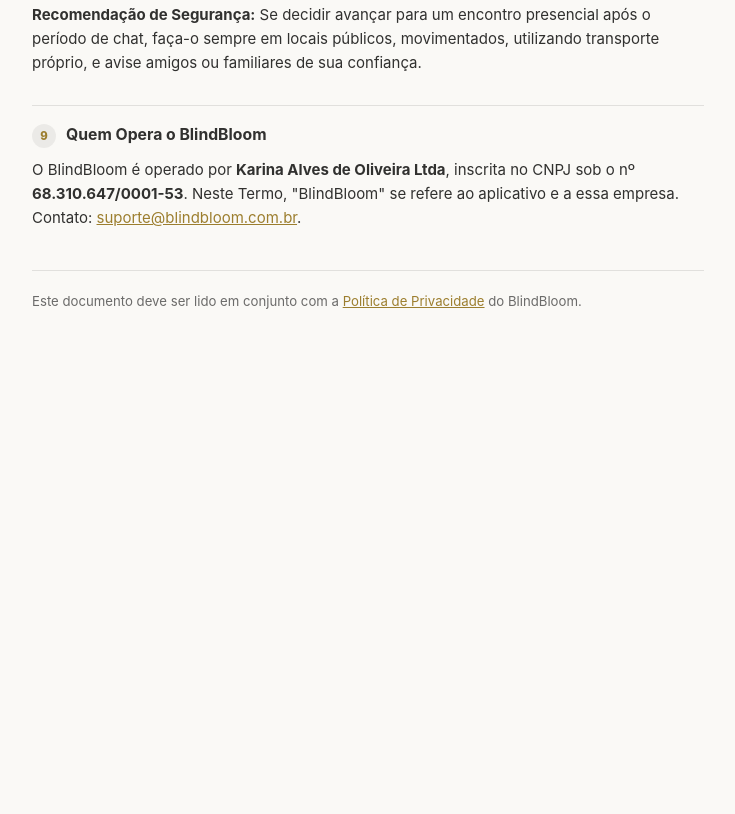
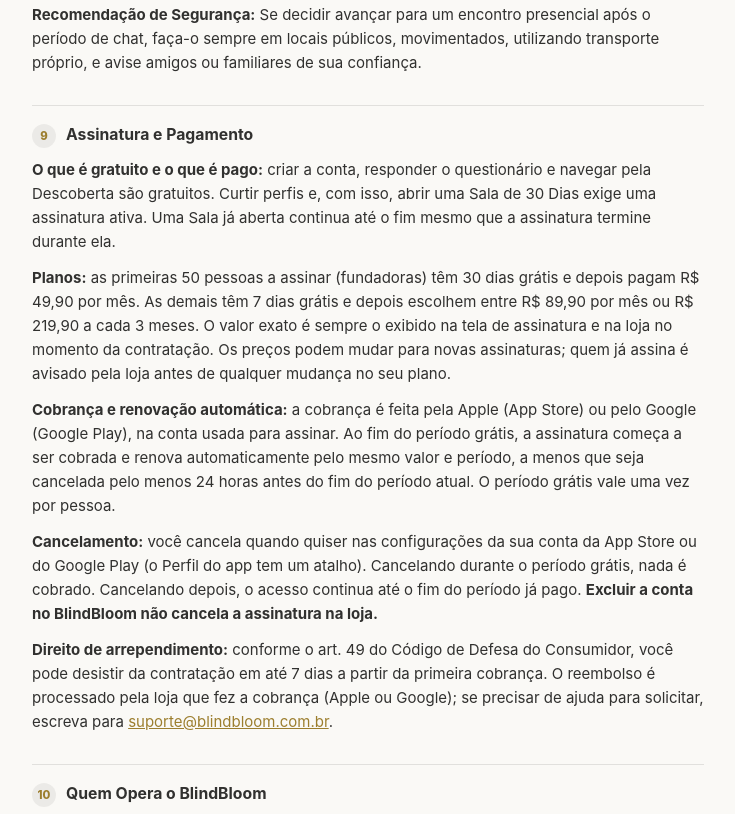
Before and after one commit to blindbloom-br/politica-privacidade, a plain HTML site: page termos.html in a window 1280 px wide. Shown: the part 3162-3976 px from the top of the page, without its empty margins (272-1007 px from the left). Before the commit the page ends 3554 px from the top, so only its background shows below. Drawn offline with Linux system fonts and the light colour scheme.

Commit message:
Termos: assinatura, renovação automática, cancelamento e arrependimento
Co-Authored-By: Claude Opus 5.5 <noreply@anthropic.com>
Claude-Session: https://claude.ai/code/session_01E2dCMh6zpie4PFqBdGHLDu

```diff
--- a/termos.html
+++ b/termos.html
@@ -161,7 +161,14 @@
   <p><strong>Diligência e Discernimento:</strong> Embora o BlindBloom exija a validação de CPF e celular para mitigar a criação de contas falsas, a plataforma não realiza verificações de antecedentes criminais, consultas ao SPC/Serasa ou avaliações psicológicas de seus usuários. Orientamos que você aja com extrema prudência, sabedoria e discernimento espiritual.</p>
   <p><strong>Recomendação de Segurança:</strong> Se decidir avançar para um encontro presencial após o período de chat, faça-o sempre em locais públicos, movimentados, utilizando transporte próprio, e avise amigos ou familiares de sua confiança.</p>
 
-  <h2><span class="num">9</span> Quem Opera o BlindBloom</h2>
+  <h2><span class="num">9</span> Assinatura e Pagamento</h2>
+  <p><strong>O que é gratuito e o que é pago:</strong> criar a conta, responder o questionário e navegar pela Descoberta são gratuitos. Curtir perfis e, com isso, abrir uma Sala de 30 Dias exige uma assinatura ativa. Uma Sala já aberta continua até o fim mesmo que a assinatura termine durante ela.</p>
+  <p><strong>Planos:</strong> as primeiras 50 pessoas a assinar (fundadoras) têm 30 dias grátis e depois pagam R$ 49,90 por mês. As demais têm 7 dias grátis e depois escolhem entre R$ 89,90 por mês ou R$ 219,90 a cada 3 meses. O valor exato é sempre o exibido na tela de assinatura e na loja no momento da contratação. Os preços podem mudar para novas assinaturas; quem já assina é avisado pela loja antes de qualquer mudança no seu plano.</p>
+  <p><strong>Cobrança e renovação automática:</strong> a cobrança é feita pela Apple (App Store) ou pelo Google (Google Play), na conta usada para assinar. Ao fim do período grátis, a assinatura começa a ser cobrada e renova automaticamente pelo mesmo valor e período, a menos que seja cancelada pelo menos 24 horas antes do fim do período atual. O período grátis vale uma vez por pessoa.</p>
+  <p><strong>Cancelamento:</strong> você cancela quando quiser nas configurações da sua conta da App Store ou do Google Play (o Perfil do app tem um atalho). Cancelando durante o período grátis, nada é cobrado. Cancelando depois, o acesso continua até o fim do período já pago. <strong>Excluir a conta no BlindBloom não cancela a assinatura na loja.</strong></p>
+  <p><strong>Direito de arrependimento:</strong> conforme o art. 49 do Código de Defesa do Consumidor, você pode desistir da contratação em até 7 dias a partir da primeira cobrança. O reembolso é processado pela loja que fez a cobrança (Apple ou Google); se precisar de ajuda para solicitar, escreva para <a href="mailto:suporte@blindbloom.com.br">suporte@blindbloom.com.br</a>.</p>
+
+  <h2><span class="num">10</span> Quem Opera o BlindBloom</h2>
   <p>O BlindBloom é operado por <strong>Karina Alves de Oliveira Ltda</strong>, inscrita no CNPJ sob o nº <strong>68.310.647/0001-53</strong>. Neste Termo, "BlindBloom" se refere ao aplicativo e a essa empresa. Contato: <a href="mailto:suporte@blindbloom.com.br">suporte@blindbloom.com.br</a>.</p>
 
   <footer>
```
